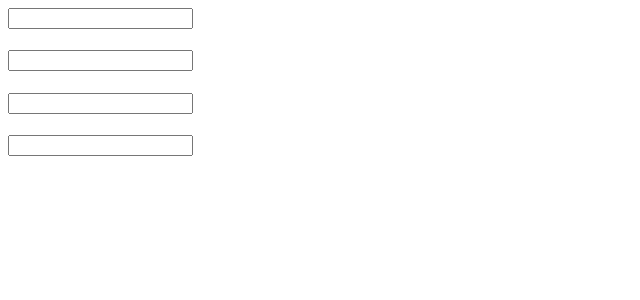
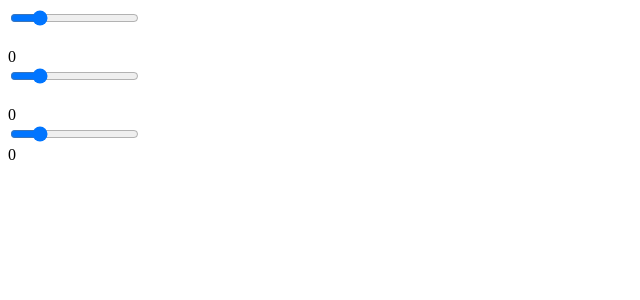
Before and after one commit to jjhoncv/es6, a React app: page / in a window 1280 px wide. Shown: the top 300 px of the page, without its empty margins (0-640 px from the left). Built offline with nearby package versions, Linux system fonts and the light colour scheme.

Commit message:
feat(react): accediendo mediente referencia a los componentes

```diff
--- a/App.js
+++ b/App.js
@@ -4,34 +4,49 @@
 class App extends React.Component {
 	constructor(){
 		super();
-		this.state = {txt : ""};
+		this.state = {
+			red: 0,
+			green: 0,
+			blue:0
+		}
 		this.update = this.update.bind(this);
 	}
 
 	update(e){
-		this.setState({txt: e.target.value})
+		this.setState({
+			red: ReactDOM.findDOMNode(this.refs.red.refs.inp).value,
+			green: ReactDOM.findDOMNode(this.refs.green.refs.inp).value,
+			blue: ReactDOM.findDOMNode(this.refs.blue.refs.inp).value
+		})
 	}
 
 	render(){
 		return (
 			<div>
-				<Widget txt={this.state.txt} update={this.update} />
-				<Widget txt={this.state.txt} update={this.update} />
-				<Widget txt={this.state.txt} update={this.update} />
-				<Widget txt={this.state.txt} update={this.update} />
+				<Slider ref="red" update={this.update} /><br/>
+				{this.state.red}
+				<Slider ref="green" update={this.update} /><br/>
+				{this.state.green}
+				<Slider ref="blue" update={this.update} />
+				{this.state.blue}
 			</div>
 		)
 	}
 }
 
-const Widget = (props) => {
-	return (
-		<div>
-			<input type="text" onChange={props.update} />
-			<h1>{props.txt}</h1>
-		</div>
-	)
+class Slider extends React.Component {
+	render(){
+		return(
+			<div>
+				<input ref="inp" type="range"
+					min="0"
+					max="255"
+					onChange={this.props.update} />
+			</div>
+		);
+	}
 }
+
 
 ReactDOM.render(
 	<App/>,
```
Also changed, not shown: 1 other file (tests, documents, lock files or other folders).
